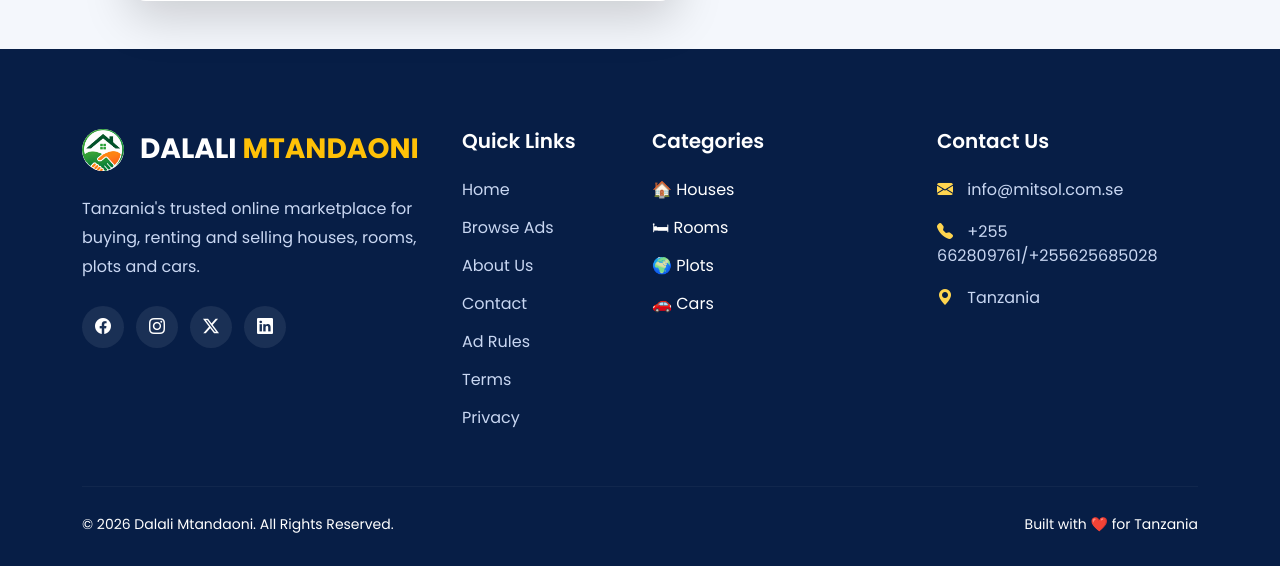
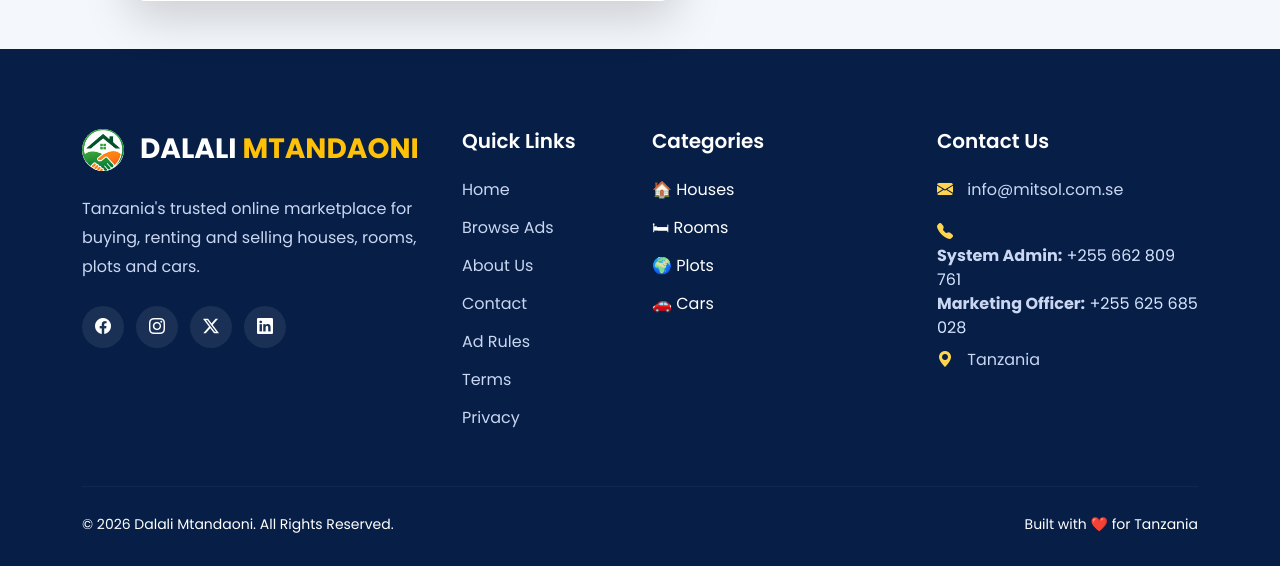
Before and after one commit to Shija-cmd/dalali-mtandaoni, a Django app: page /accounts/register/ in a window 1280 px wide. Shown: the part 1197-1763 px from the top of the page. Run offline with Django 5.2, Linux system fonts and the light colour scheme; parts of the project's set-up code (start-up, migrations or seed data) failed here and were passed over.

Commit message:
Contact updation

```diff
--- a/templates/base.html
+++ b/templates/base.html
@@ -609,11 +609,19 @@
 
                     <li>
 
-                        <i class="bi bi-telephone-fill"></i>
-
-                        +255 662809761/+255625685028
-
-                    </li>
+                        <li class="mb-2">
+    <i class="bi bi-telephone-fill me-2"></i>
+    <div class="d-inline-block">
+        <div>
+            <strong>System Admin:</strong>
+            <a href="tel:+255662809761">+255 662 809 761</a>
+        </div>
+        <div>
+            <strong>Marketing Officer:</strong>
+            <a href="tel:+255625685028">+255 625 685 028</a>
+        </div>
+    </div>
+</li>
 
                     <li>
 
```
